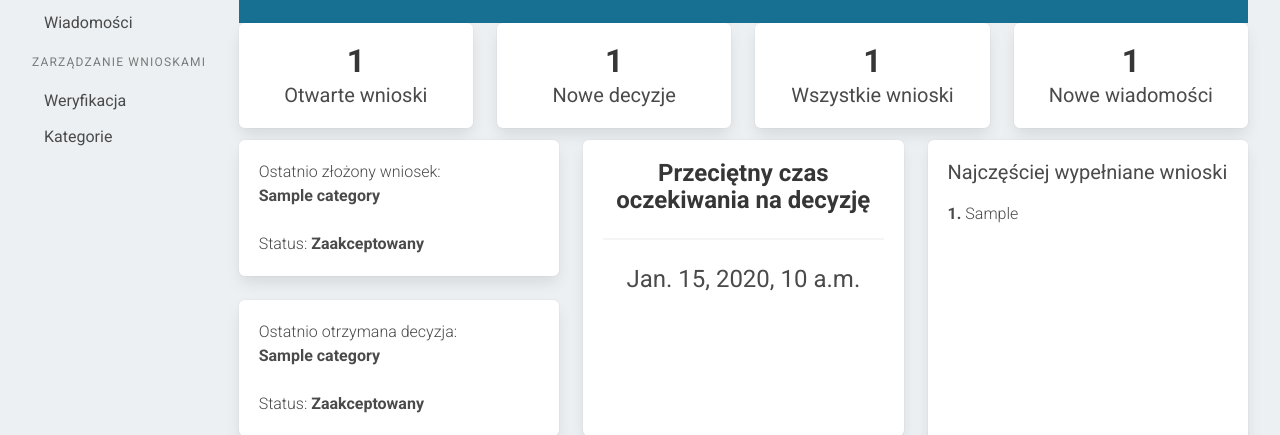
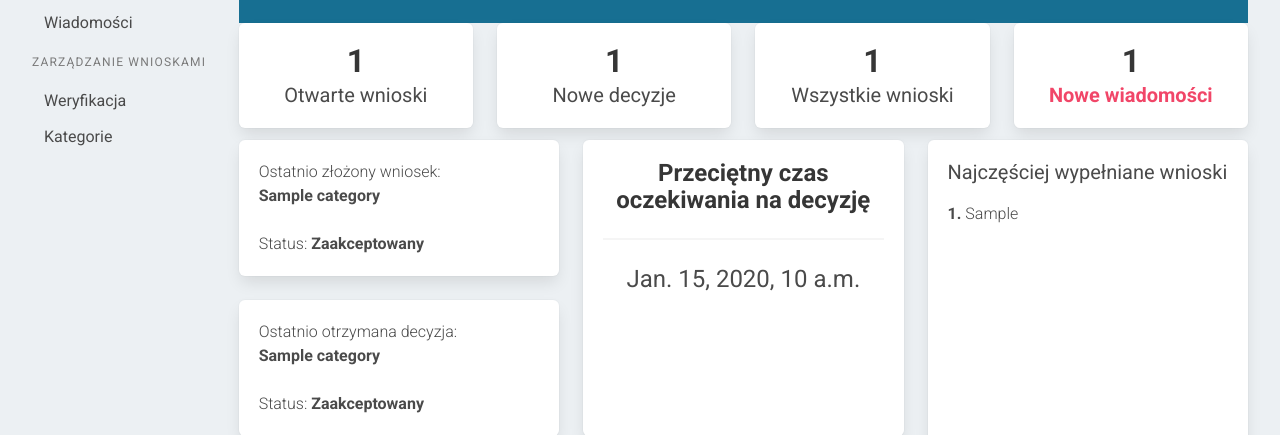
Before and after one commit to marcincichowski/edziekanat, a Django app: template edziekanat_app/templates/index.html in a window 1280 px wide. Shown: the part 157-592 px from the top of the page. Run offline with Django 3.2, Linux system fonts and the light colour scheme; the template is opened without the code that fills it: most values are stand-ins (such as "Sample title", 1, 10 or a date in 2020); some libraries are stand-ins or nearby versions.

Commit message:
index changes

```diff
--- a/edziekanat_app/templates/index.html
+++ b/edziekanat_app/templates/index.html
@@ -49,7 +49,11 @@
                     <article class="tile is-child box">
                         <a href="{% url 'edziekanat_app:inbox' %}">
                             <p class="title">{{ new_mesages.count }}</p>
-                            <p class="subtitle">Nowe wiadomości</p>
+                            {% if new_mesages.count > 0 %}
+                                <p class="subtitle has-text-danger has-text-weight-bold">Nowe wiadomości</p>
+                            {% else %}
+                                <p class="subtitle">Nowe wiadomości</p>
+                            {% endif %}
                         </a>
                     </article>
                 </div>
```
Also changed, not shown: db.sqlite3.
